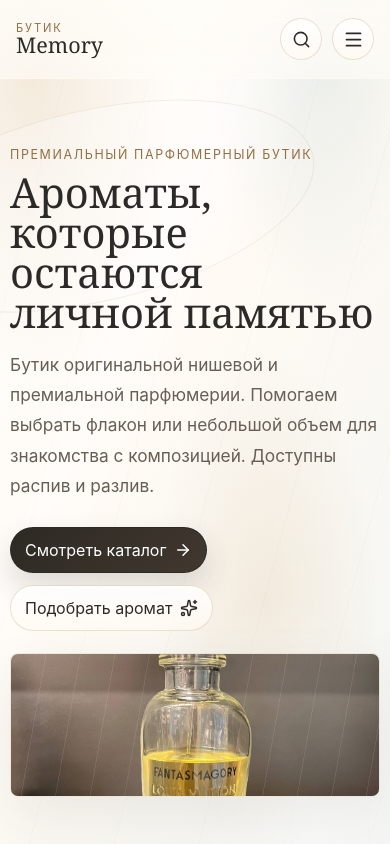
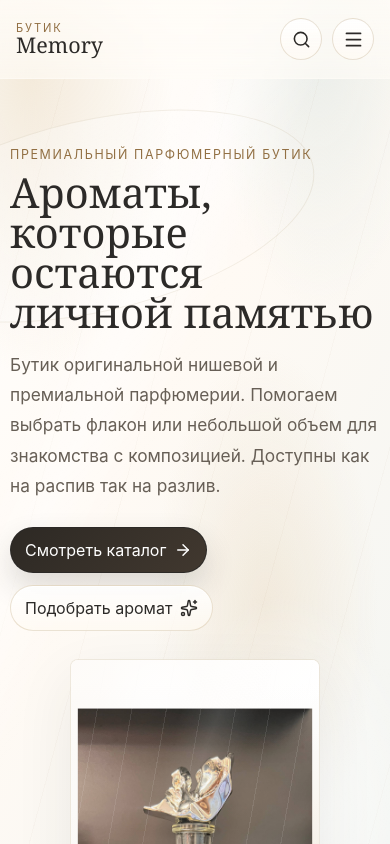
Before and after one commit to said-go/memory-parfume, a React (Vite) app in the folder client/: page / in a window 390 px wide. Shown: the top 844 px of the page. Built offline with nearby package versions, Linux system fonts and the light colour scheme.

Commit message:
Polish home visual and remove map blocks

```diff
--- a/client/src/components/Header.module.css
+++ b/client/src/components/Header.module.css
@@ -152,10 +152,11 @@
   flex-direction: column;
   gap: 6px;
   padding: 76px 22px 22px;
-  background: rgba(255,252,247,.96);
+  background: #fffaf4;
   transform: translateX(105%);
   transition: transform .25s ease;
   box-shadow: -24px 0 50px rgba(65,55,42,.12);
+  border-left: 1px solid rgba(158, 128, 83, .16);
 }
 
 .backdrop {
@@ -163,7 +164,7 @@
   inset: 0;
   z-index: 49;
   border: 0;
-  background: rgba(44, 42, 40, .12);
+  background: rgba(44, 42, 40, .22);
 }
 
 .mobilePanel.open {
@@ -201,6 +202,8 @@
     padding: 78px 20px 24px;
     transform: translateX(100%);
     box-shadow: none;
+    border-left: 0;
+    background: #fffaf4;
   }
 
   .mobilePanel.open {
@@ -212,6 +215,6 @@
   }
 
   .backdrop {
-    background: rgba(44, 42, 40, .08);
+    background: rgba(44, 42, 40, .18);
   }
 }
--- a/client/src/pages/Contacts.jsx
+++ b/client/src/pages/Contacts.jsx
@@ -23,7 +23,6 @@ export default function Contacts() {
         </div>
         <ContactForm />
       </div>
-      <div className={styles.map}>Интерактивная карта: {boutique.address}. Поиск на карте: {boutique.mapQuery}</div>
     </section>
   );
 }
--- a/client/src/pages/Home.jsx
+++ b/client/src/pages/Home.jsx
@@ -31,7 +31,7 @@ export default function Home() {
         <div className={styles.heroText}>
           <span>Премиальный парфюмерный бутик</span>
           <h1>Ароматы, которые остаются личной памятью</h1>
-          <p>{boutique.tagline}. Помогаем выбрать флакон или небольшой объем для знакомства с композицией. Доступны распив и разлив.</p>
+          <p>{boutique.tagline}. Помогаем выбрать флакон или небольшой объем для знакомства с композицией. Доступны как на распив так на разлив.</p>
           <div className={styles.cta}>
             <Link className="btn primary" to="/catalog">Смотреть каталог <ArrowRight size={18} /></Link>
             <Link className="btn" to="/catalog?family=fresh">Подобрать аромат <Sparkles size={18} /></Link>
@@ -90,10 +90,7 @@ export default function Home() {
 
       <section className="section">
         <SectionTitle kicker="Контакты" title="Адрес и связь" />
-        <div className={styles.split}>
-          <BoutiqueInfo />
-          <div className={styles.map}>Карта: {boutique.address}. Поиск на карте: {boutique.mapQuery}</div>
-        </div>
+        <BoutiqueInfo />
       </section>
     </>
   );
--- a/client/src/pages/Pages.module.css
+++ b/client/src/pages/Pages.module.css
@@ -69,11 +69,29 @@
 }
 
 .heroVisual {
+  width: min(420px, 100%);
+  aspect-ratio: 3 / 4;
+  justify-self: center;
   overflow: hidden;
   border: 1px solid rgba(158,128,83,.16);
   border-radius: 8px;
   background: rgba(255,255,255,.35);
   box-shadow: var(--shadow), inset 0 1px 0 rgba(255,255,255,.72);
+}
+
+.heroVisual > div {
+  width: 100%;
+  height: 100%;
+  min-height: 100%;
+}
+
+.heroVisual img {
+  object-fit: contain;
+  object-position: center;
+  padding: 14px;
+  background:
+    radial-gradient(ellipse at 50% 62%, rgba(234,219,194,.36), transparent 44%),
+    linear-gradient(180deg, rgba(255,255,255,.65), rgba(255,250,243,.44));
 }
 
 .chips {
@@ -302,6 +320,14 @@
   .heroText h1 { font-size: 2.6rem; }
   .hero::before { inset: 4% 18% auto -34%; height: 190px; }
   .hero::after { display: none; }
+  .heroVisual {
+    width: min(250px, 78vw);
+    aspect-ratio: 9 / 14;
+    margin: 6px auto 0;
+  }
+  .heroVisual img {
+    padding: 8px;
+  }
   .chips { gap: 8px; }
   .chips a { min-height: 66px; font-size: 1.05rem; padding: 12px; }
   .three, .benefits, .steps, .notes { gap: 10px; }
```
